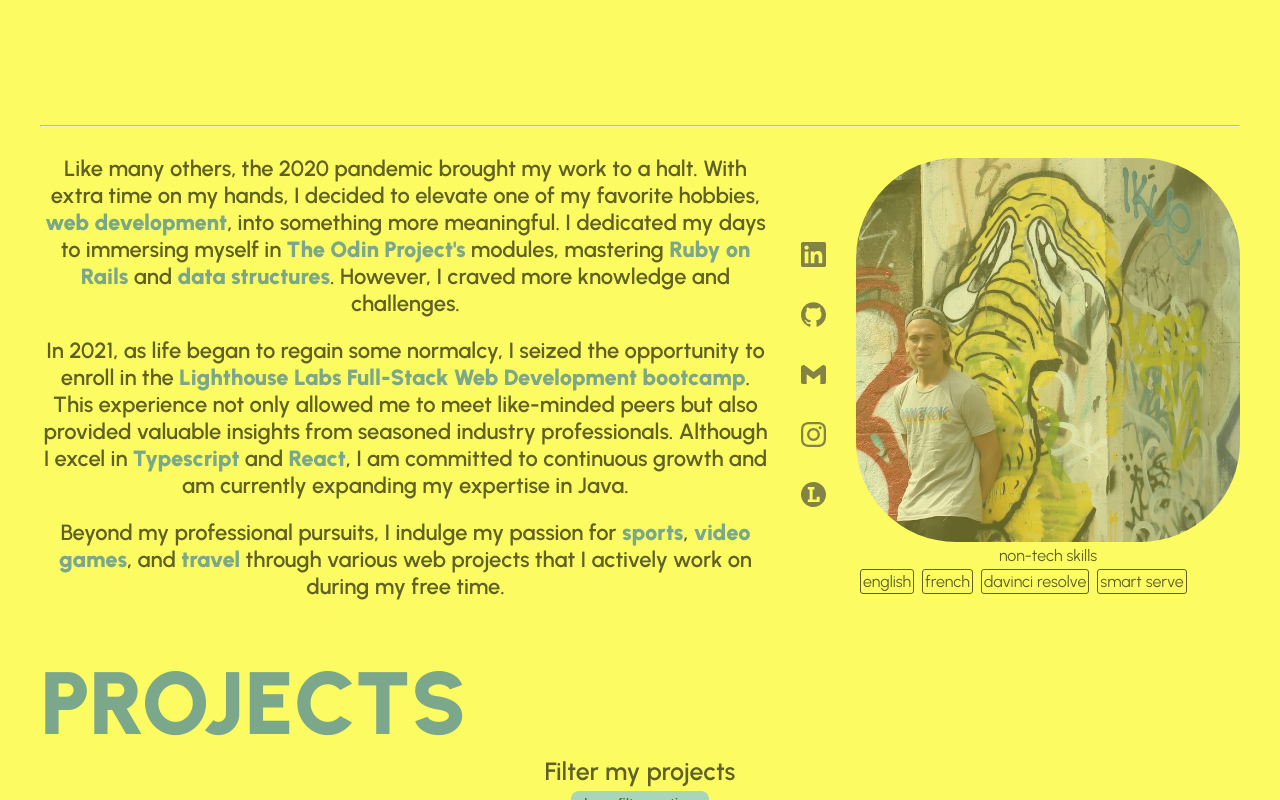
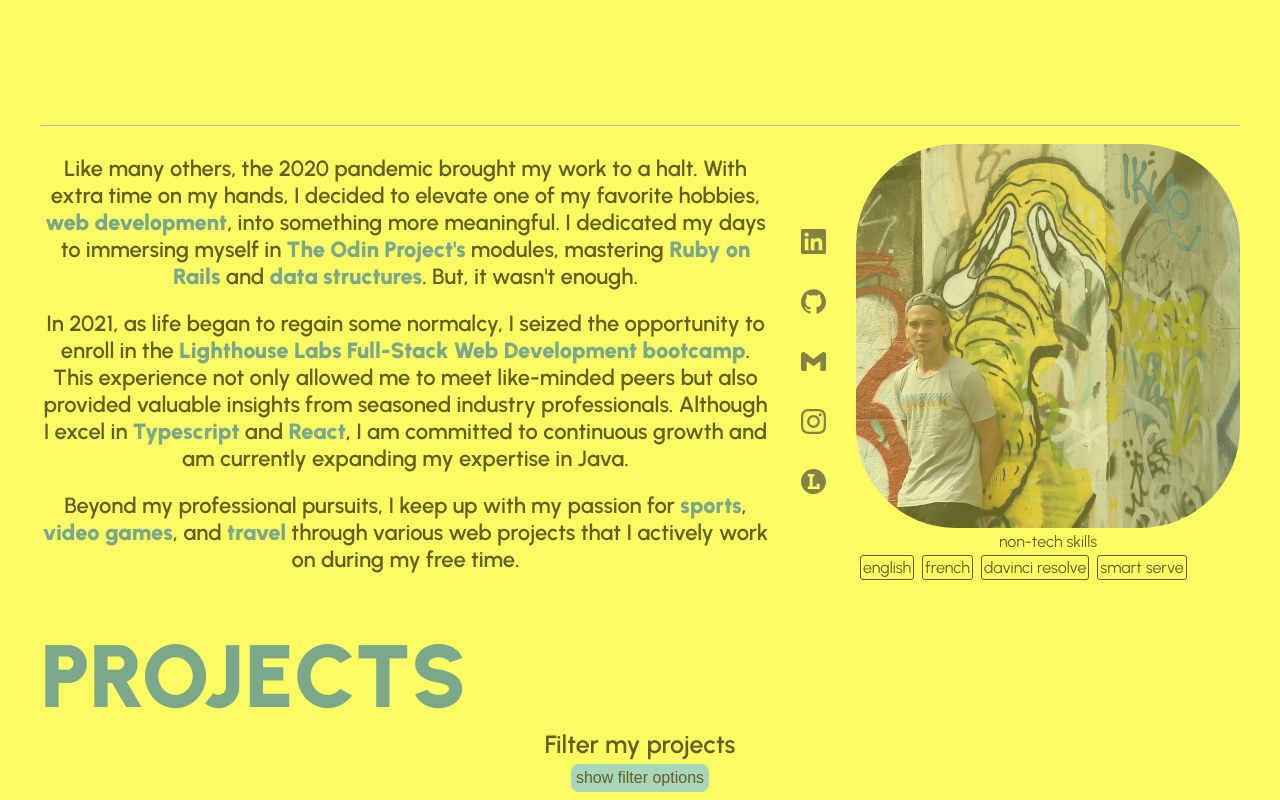
Before and after one commit to gtemple/personal-site-redux, a React (Vite) app in the folder client/: page / in a window 1280 px wide. Shown: the part 723-1523 px from the top of the page. Built offline with nearby package versions, Linux system fonts and the light colour scheme.

Commit message:
update about

```diff
--- a/client/src/components/About.tsx
+++ b/client/src/components/About.tsx
@@ -12,7 +12,7 @@
           Like many others, the 2020 pandemic brought my work to a halt. With extra time on my hands,
           I decided to elevate one of my favorite hobbies, <span className='emphasize'>web development</span>, into something more meaningful.
           I dedicated my days to immersing myself in <span className='emphasize'>The Odin Project's</span> modules, mastering <span className='emphasize'>Ruby on Rails</span> and <span className='emphasize'>data structures</span>.
-          However, I craved more knowledge and challenges.
+          But, it wasn't enough.
         </h6>
         <h6>
           In 2021, as life began to regain some normalcy, I seized the opportunity to enroll in the <span className='emphasize'>Lighthouse Labs Full-Stack Web Development bootcamp</span>.
@@ -20,7 +20,7 @@
           Although I excel in <span className='emphasize'>Typescript</span> and <span className='emphasize'>React</span>, I am committed to continuous growth and am currently expanding my expertise in Java.
         </h6>
         <h6>
-          Beyond my professional pursuits, I indulge my passion for <span className='emphasize'>sports</span>, <span className='emphasize'>video games</span>,
+          Beyond my professional pursuits, I keep up with my passion for <span className='emphasize'>sports</span>, <span className='emphasize'>video games</span>,
           and <span className='emphasize'>travel</span> through various web projects that I actively work on during my free time.
         </h6>
       </div>
@@ -35,7 +35,7 @@
         <img className='portrait' src={portrait} />
         <div>non-tech skills</div>
         <div className='skills'>
-          {skills.map((skill, index) => (
+          {skills.map((skill: string, index: number) => (
             <span className='skill' key={index}>
               {skill}
             </span>
```
